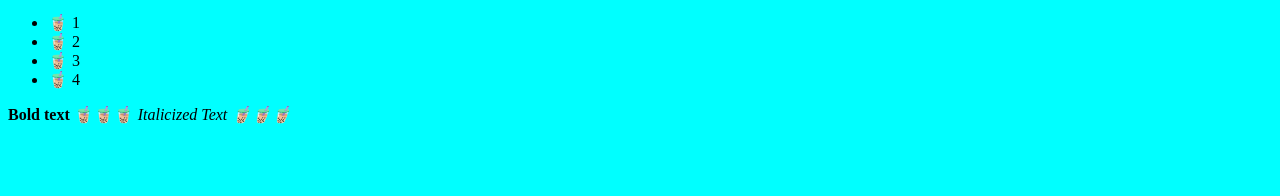
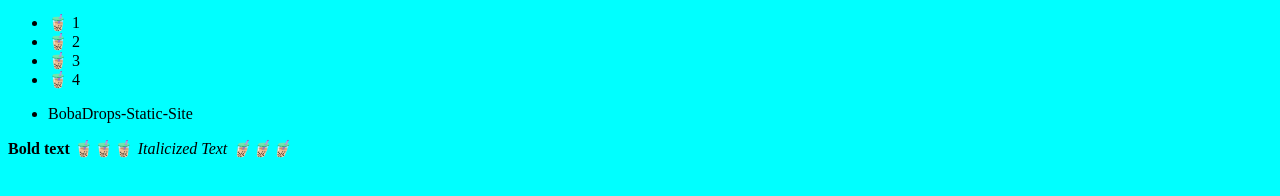
Before and after one commit to AarusArya/BobaDrops-Static-Site, a plain HTML site: page index.html in a window 1280 px wide. Shown: the part 268-464 px from the top of the page. Drawn offline with Linux system fonts and the light colour scheme.

Commit message:
Rename to index.html

```diff
--- a/BobaChallenge.html
+++ b/index.html
@@ -32,7 +32,7 @@
         </ul>
 
         <ul>
-
+            <li> BobaDrops-Static-Site</li>
         </ul>
 
 
```
